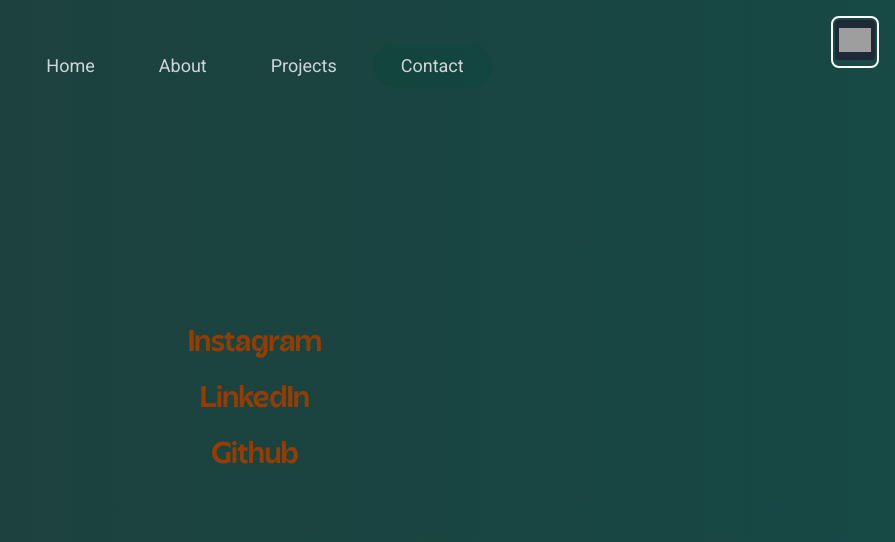
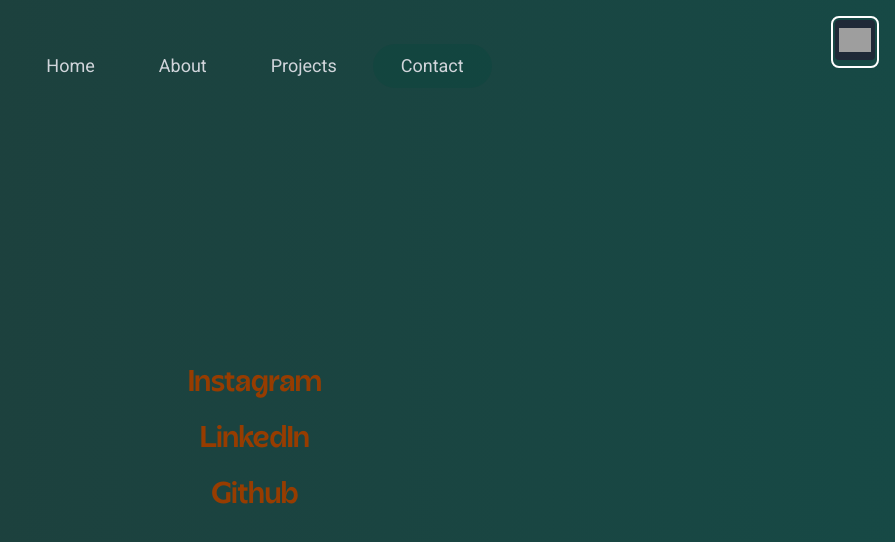
Before and after one commit to Programmer-at-Chief/Portfolio, a Next.js app: page /contact in a window 1280 px wide. Shown: the top 542 px of the page, without its empty margins (385-1280 px from the left). Built offline with nearby package versions, Linux system fonts and the light colour scheme; grey boxes are pictures that could not be loaded; a web font is replaced by a local one.

Commit message:
Fixed favicon

```diff
--- a/app/(webpages)/contact/page.js
+++ b/app/(webpages)/contact/page.js
@@ -34,7 +34,7 @@
 
   return (
     <div className="px-[12%] flex justify-center items-center min-h-screen">
-    <div className="flex flex-col p-48 gap-5 bg-cover bg-center items-center" id='image_bg'>
+    <div className="flex flex-col p-48 mt-20 gap-5 bg-cover bg-center items-center" id='image_bg'>
     <a href="https://www.instagram.com/chauhan_aman2004/" className="text-3xl dark:text-amber-800 text-amber-300 hover:bg-gray-600/70 hover:rounded-2xl px-2" onMouseEnter={() => setImage(1)} onMouseLeave={() => removeImage()}>Instagram</a>
     <a href="https://www.linkedin.com/in/aman-chauhan-in" className="text-3xl dark:text-amber-800 text-amber-300 hover:bg-gray-600/70 hover:rounded-2xl text-center w-[80%]" onMouseEnter={() => setImage(2)} onMouseLeave={() => removeImage()}>LinkedIn</a>
     <a href="https://github.com/Programmer-at-Chief" className="text-3xl dark:text-amber-800 text-amber-300 hover:bg-gray-600/70 hover:rounded-2xl text-center w-[70%]" onMouseEnter={() => setImage(3)} onMouseLeave={() => removeImage()}>Github</a>
```
Also changed, not shown: 1 other file (tests, documents, lock files or other folders).
